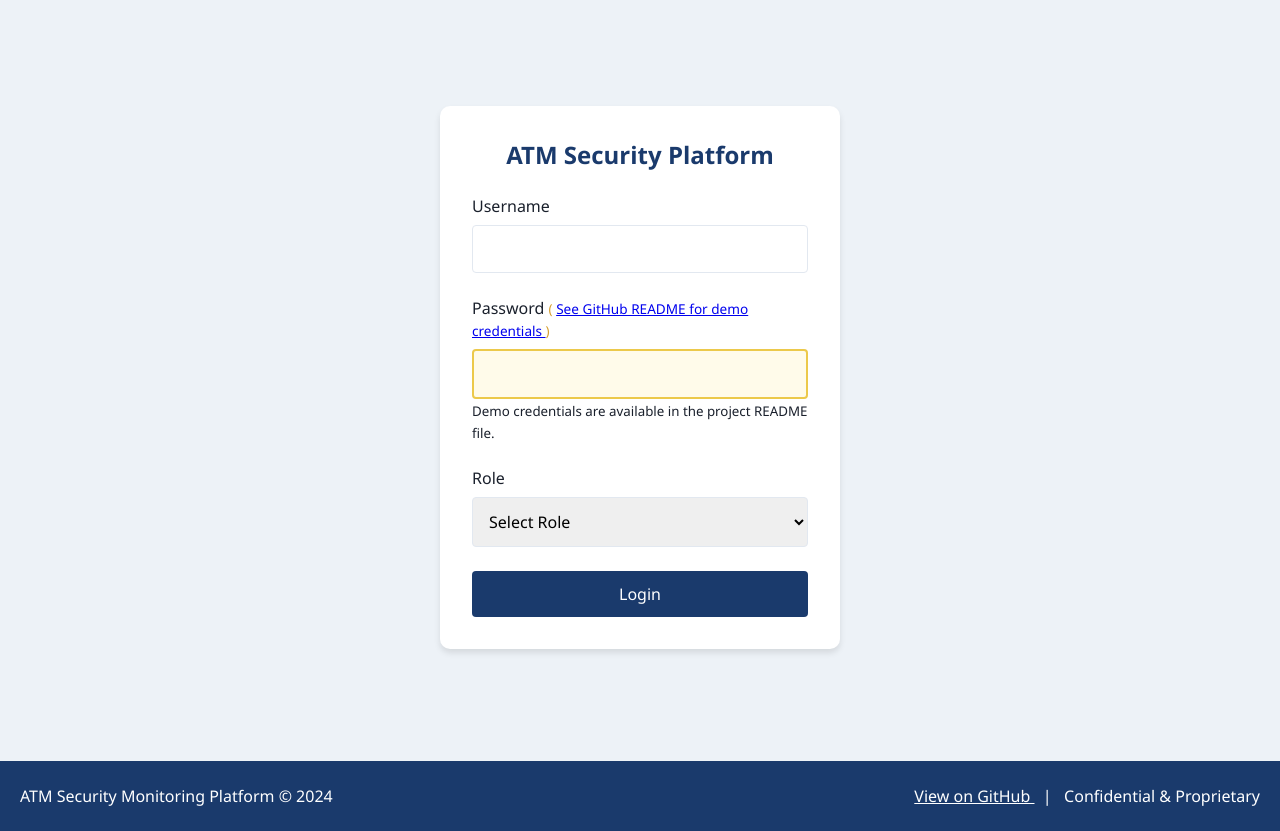
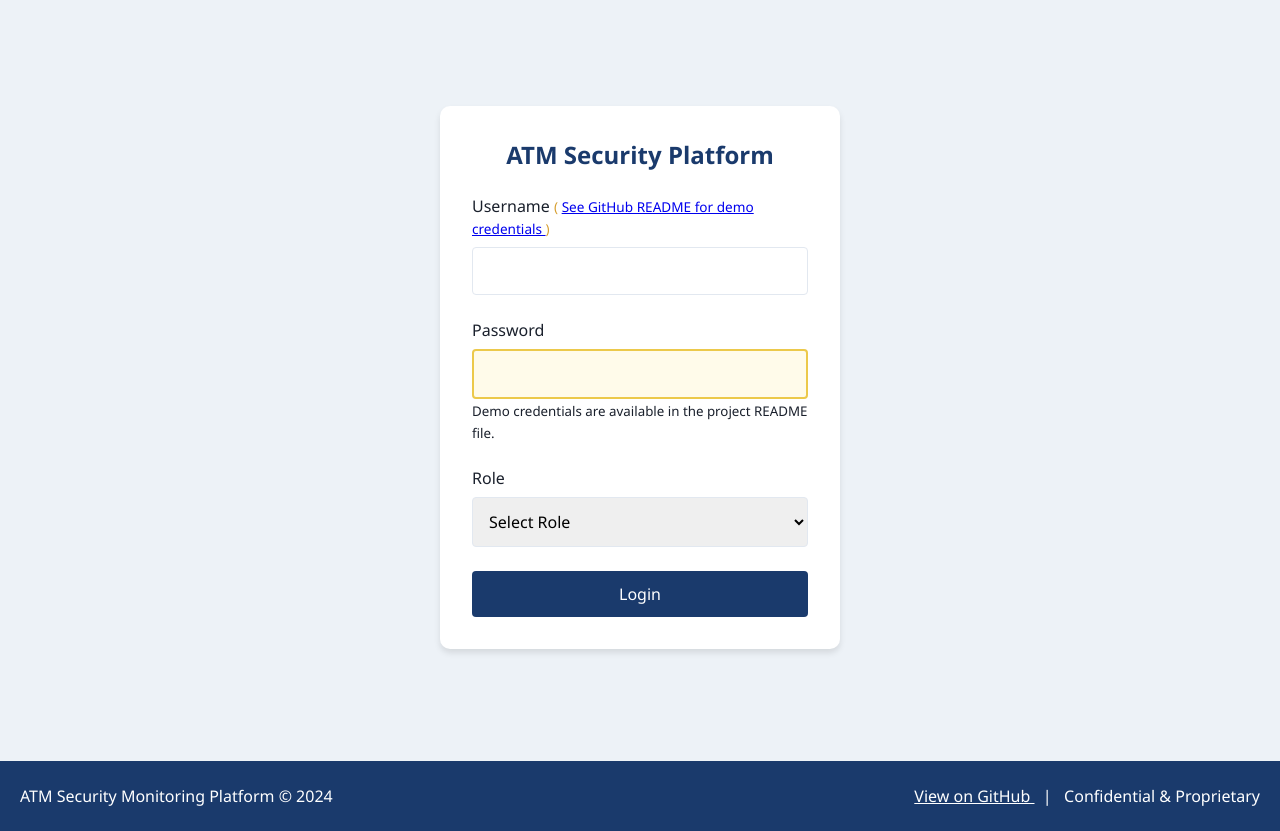
Before and after one commit to amh21-Ha/amh21-Ha.github.io, a plain HTML site: page index.html in a window 1280 px wide. Shown: the part 77-908 px from the top of the page. Drawn offline with nearby package versions, Linux system fonts and the light colour scheme.

Commit message:
Refactor login form structure and labels

```diff
--- a/index.html
+++ b/index.html
@@ -450,13 +450,9 @@
             <div class="login-container">
                 <h1 class="login-title">ATM Security Platform</h1>
                 <form id="login-form" class="login-form">
-                    <div class="form-group">
-                        <label for="username">Username</label>
-                        <input type="text" id="username" required>
-                    </div>
-                    <div class="form-group password-highlight">
-                        <label for="password">
-                            Password
+                    <div class="form-group usernam-highlight">
+                        <label for="username">
+                            Username
                             <span class="readme-note">
                                 (
                                 <a href="https://github.com/amh21-Ha/amh21-Ha.github.io#readme"
@@ -466,6 +462,12 @@
                                 </a>
                                 )
                             </span>
+                        </label>
+                        <input type="text" id="username" required>
+                    </div>
+                    <div class="form-group password-highlight">
+                        <label for="password">
+                            Password
                         </label>
                         <input type="password" id="password" required>
                         <small class="readme-helper">
```
